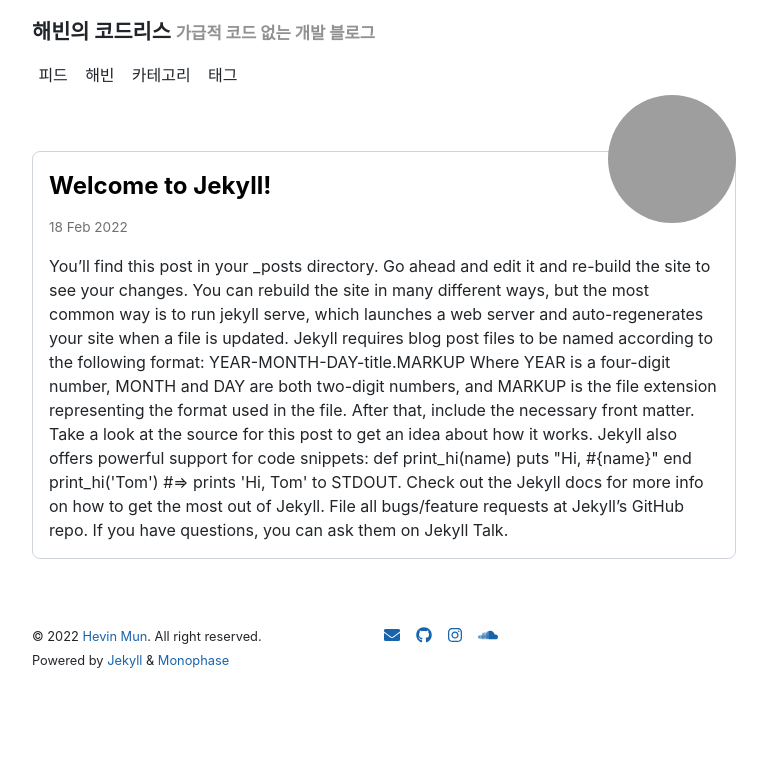
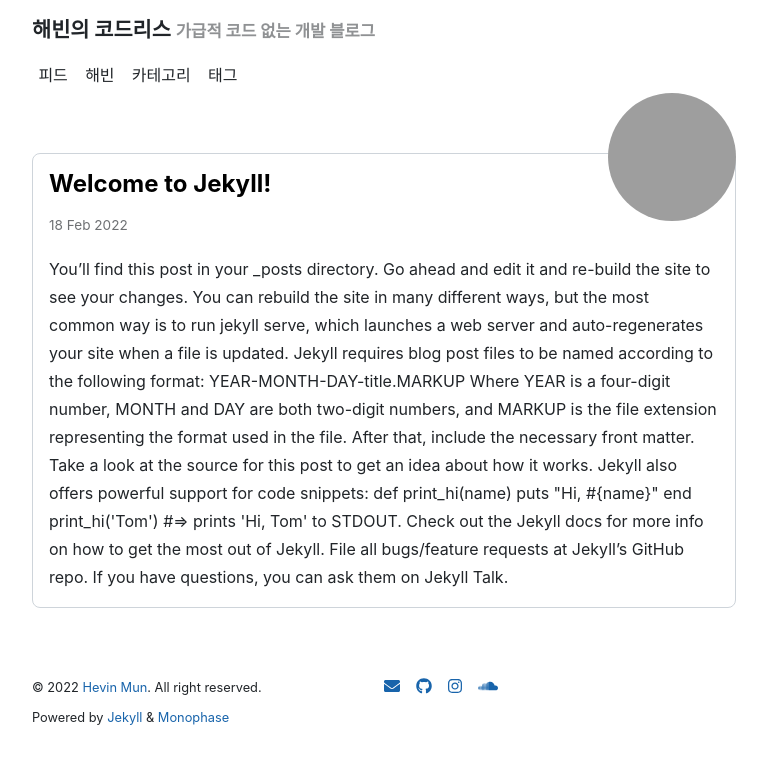
Before and after one commit to hevinxx/hevinxx.github.io, a Jekyll site: the page built from index.markdown, in a window 1280 px wide. Shown: the top 764 px of the page, without its empty margins (256-1023 px from the left). Built offline with Jekyll 4.4.1, drawn with Linux system fonts in a browser that asks for light colours; nearby versions of some CDN libraries; grey boxes are pictures that could not be loaded.

Commit message:
행간 1.75em

```diff
--- a/_sass/monophase/_variables.scss
+++ b/_sass/monophase/_variables.scss
@@ -11,7 +11,7 @@ $xl-screen: 80rem;
   // https://github.com/necolas/normalize.css/issues/665
   --body-font-family: -apple-system,system-ui,BlinkMacSystemFont,"Segoe UI",Roboto,"Helvetica Neue",Arial,sans-serif;
   --body-font-size: 16px;
-  --body-line-height: 1.5;
+  --body-line-height: 1.75em;
 
   --border-radius: .5em;
 
```
